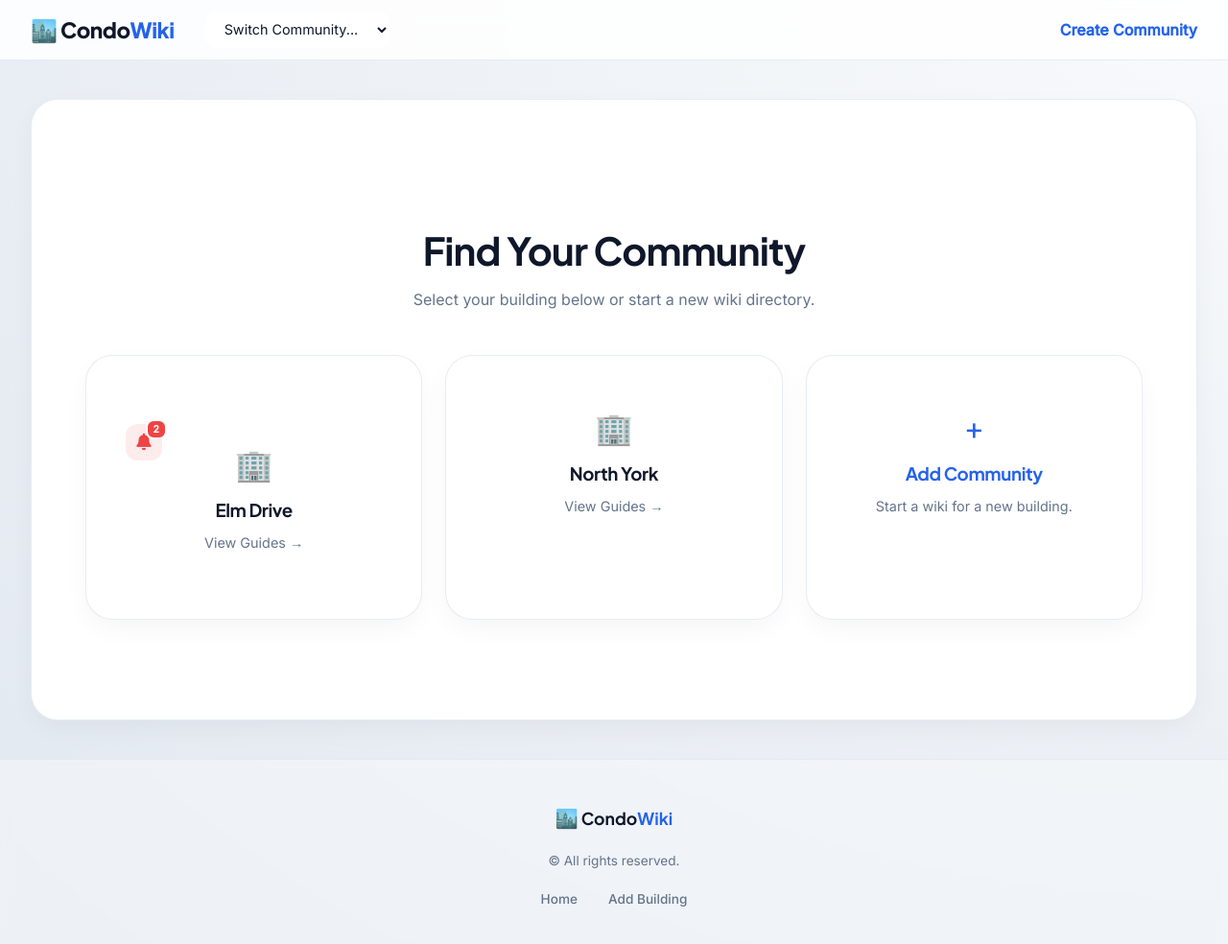
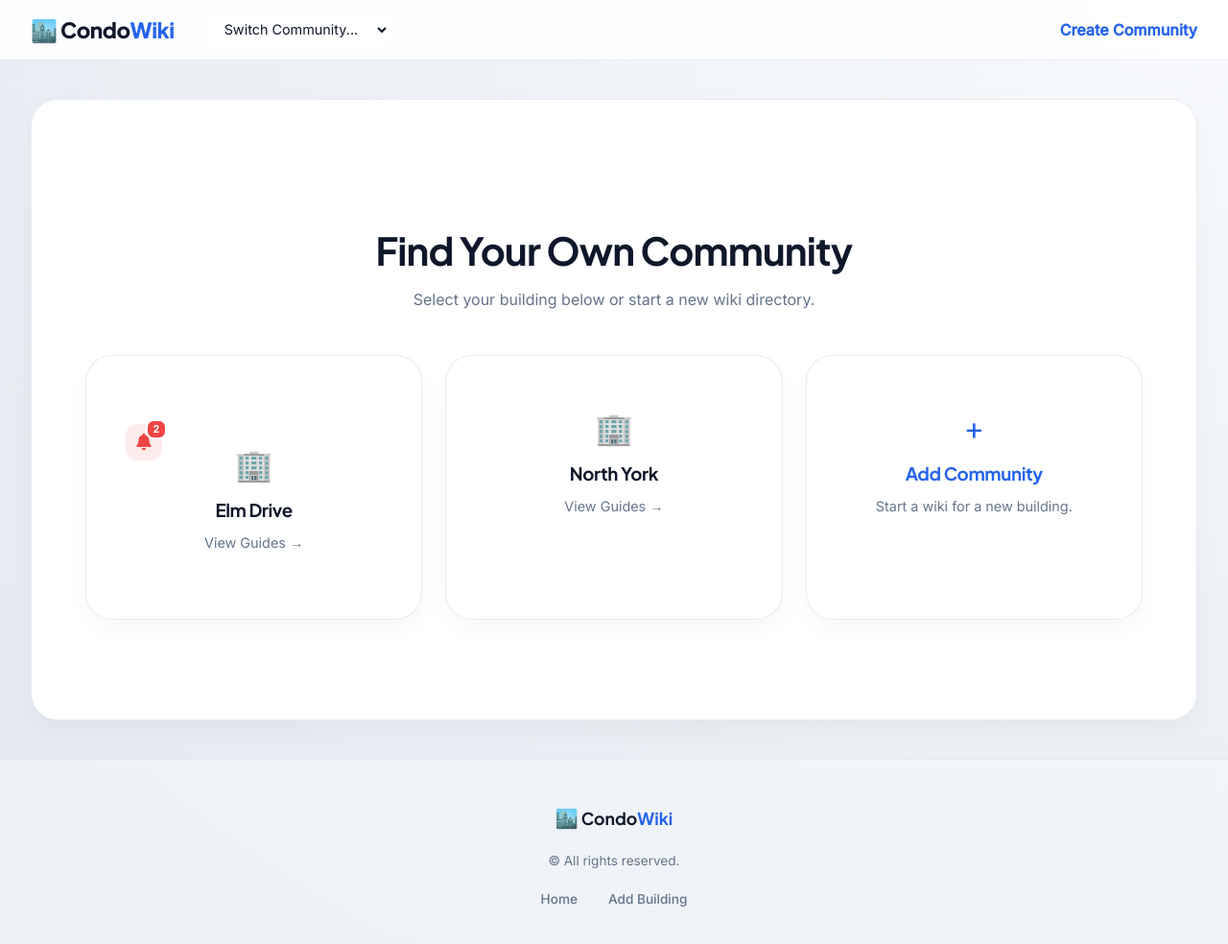
Before and after one commit to dekumar2-lab/lab-community, a Jekyll site: the page built from index.html, in a window 1280 px wide and 993 px high. Shown: the top 984 px of the window at 96% size. Built offline with Jekyll 4.4.1, drawn with Linux system fonts in a browser that asks for light colours.

Commit message:
Updated label

```diff
--- a/index.html
+++ b/index.html
@@ -3,7 +3,7 @@ layout: default
 title: Home
 ---
 <div style="text-align: center; padding: 3rem 0;">
-    <h1 style="font-size: 2.5rem; margin-bottom: 0.5rem;">Find Your Community</h1>
+    <h1 style="font-size: 2.5rem; margin-bottom: 0.5rem;">Find Your Own Community</h1>
     <p style="color: var(--text-muted); margin-bottom: 3rem;">Select your building below or start a new wiki directory.</p>
 
     <div style="display: grid; grid-template-columns: repeat(auto-fit, minmax(250px, 1fr)); gap: 1.5rem;">
```
